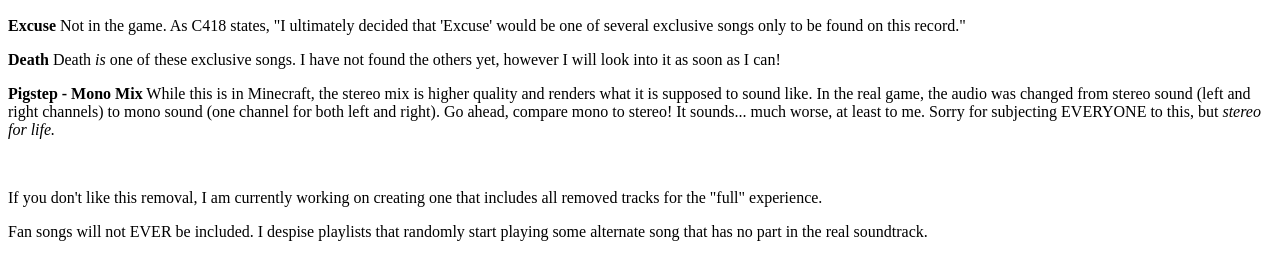
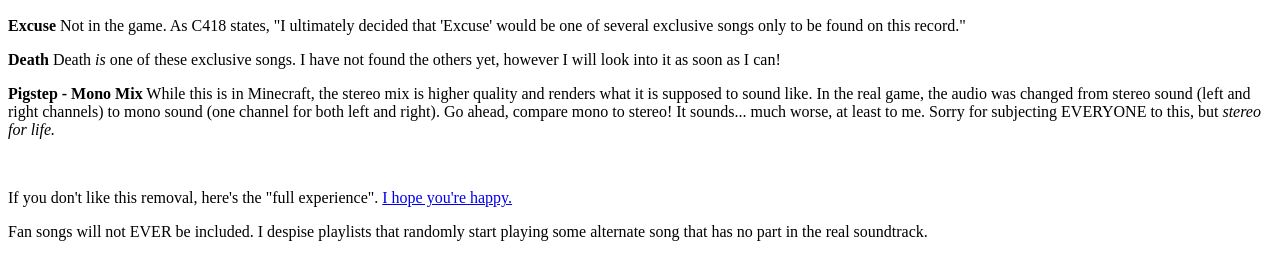
Before and after one commit to jbmagination/mcspotify, a plain HTML site: page index.html in a window 1280 px wide. Shown: the part 96-376 px from the top of the page. Drawn offline with Linux system fonts and the light colour scheme.

Commit message:
Update index.html

```diff
--- a/index.html
+++ b/index.html
@@ -5,5 +5,5 @@
 <p><b>Death</b> Death <i>is</i> one of these exclusive songs. I have not found the others yet, however I will look into it as soon as I can!</p>
 <p><b>Pigstep - Mono Mix</b> While this is in Minecraft, the stereo mix is higher quality and renders what it is supposed to sound like. In the real game, the audio was changed from stereo sound (left and right channels) to mono sound (one channel for both left and right). Go ahead, compare mono to stereo! It sounds... much worse, at least to me. Sorry for subjecting EVERYONE to this, but <i>stereo for life.</i></p>
 </br>
-<p>If you don't like this removal, I am currently working on creating one that includes all removed tracks for the "full" experience.</p>
+<p>If you don't like this removal, here's the "full experience". <a href="https://open.spotify.com/playlist/3NAEmDSGyHtQEoCfh3cowt?si=5mpn23WJTcKX9xdWNtmVuQ">I hope you're happy.</a></p>
 <p>Fan songs will not EVER be included. I despise playlists that randomly start playing some alternate song that has no part in the real soundtrack.</p>
```
